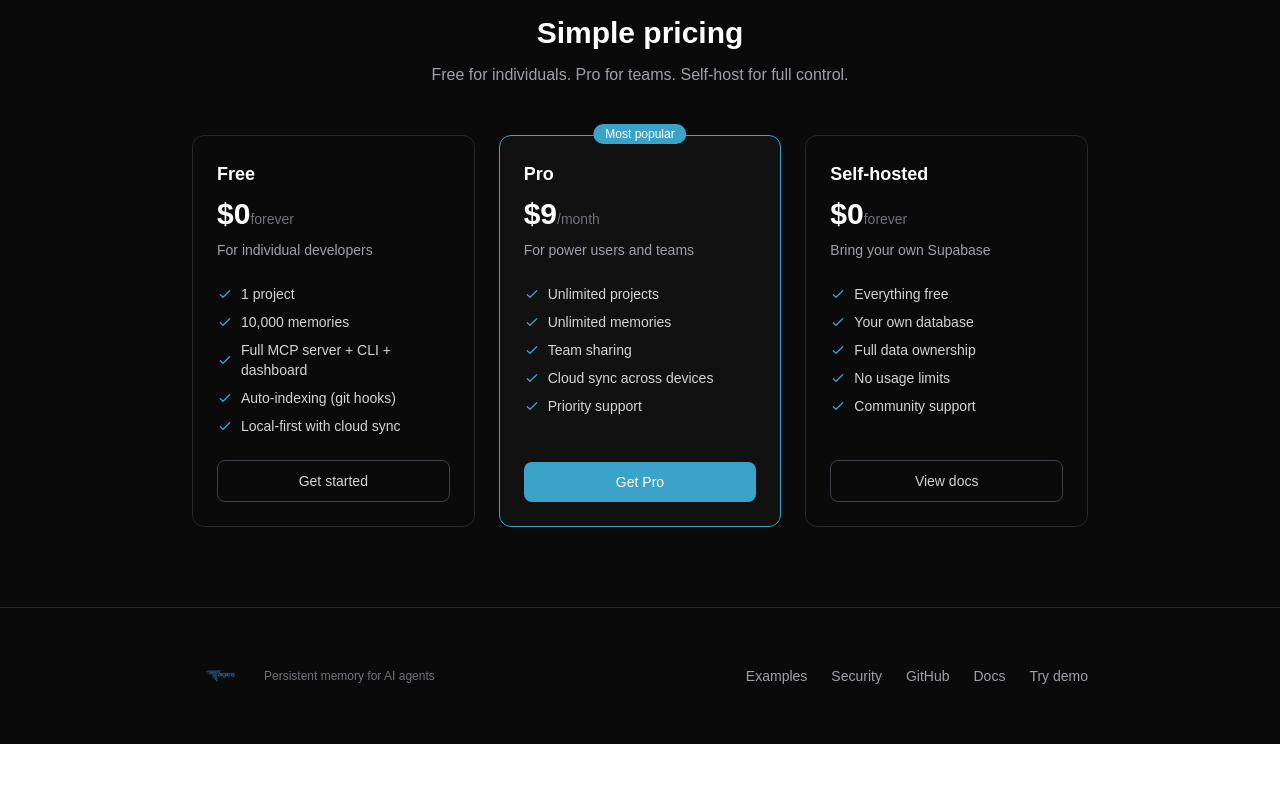
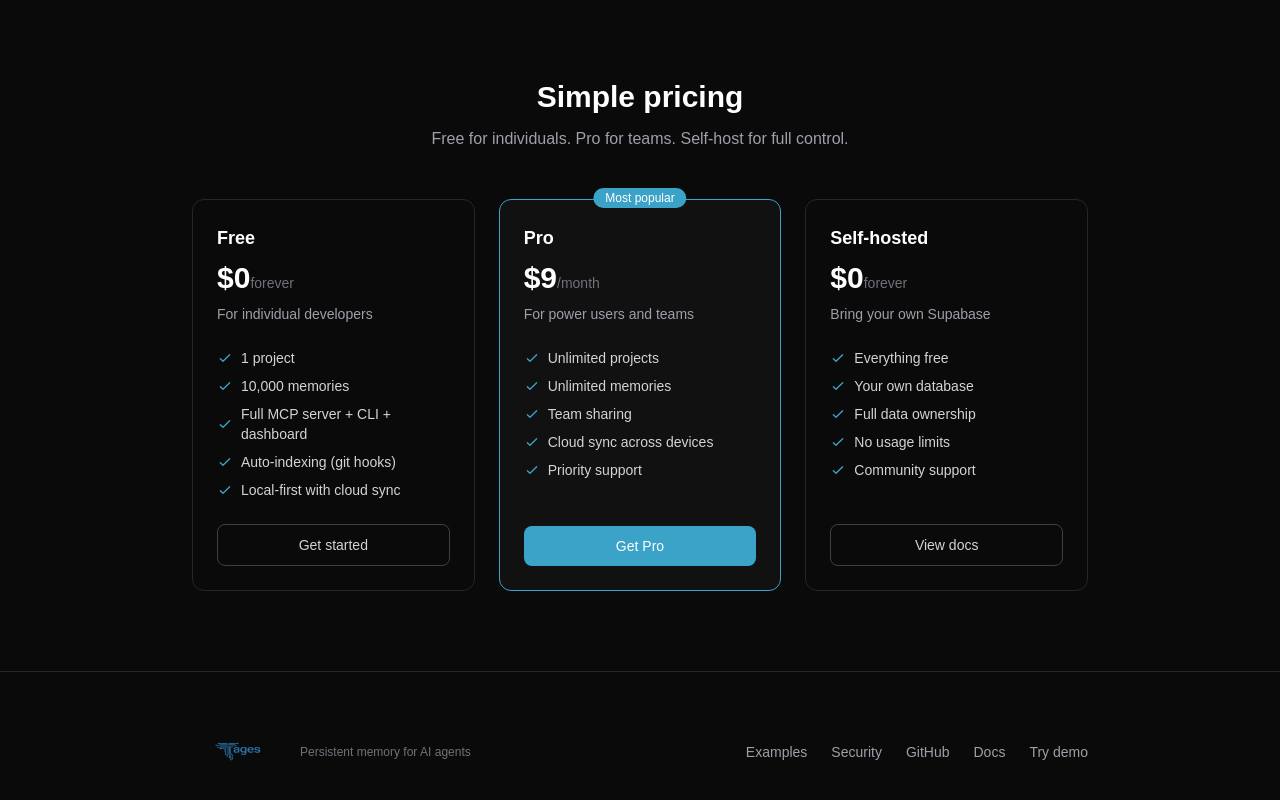
Before and after one commit to ryantlee25-droid/tages, a Next.js app in the folder apps/dashboard/: page / in a window 1280 px wide. Shown: the part 3499-4299 px from the top of the page. Before the commit the page ends 4243 px from the top, so only its background shows below. Built offline with nearby package versions, Linux system fonts and the light colour scheme; no server answers.

Commit message:
fix: increase logo sizes — nav h-16, hero h-40/h-52, footer h-16
Co-Authored-By: Claude Opus 4.6 (1M context) <noreply@anthropic.com>

```diff
--- a/apps/dashboard/src/components/marketing/footer.tsx
+++ b/apps/dashboard/src/components/marketing/footer.tsx
@@ -6,7 +6,7 @@ export function Footer() {
     <footer className="border-t border-zinc-800 px-6 py-12">
       <div className="mx-auto flex max-w-4xl flex-col items-center gap-8 sm:flex-row sm:justify-between">
         <div className="flex items-center gap-3">
-          <Image src="/logo-hero.png" alt="Tages" width={200} height={134} className="h-10 w-auto" style={{ filter: 'hue-rotate(-13deg) saturate(0.6)' }} />
+          <Image src="/logo-hero.png" alt="Tages" width={300} height={200} className="h-16 w-auto" style={{ filter: 'hue-rotate(-13deg) saturate(0.6)' }} />
           <span className="text-xs text-zinc-500">Persistent memory for AI agents</span>
         </div>
         <div className="flex flex-wrap justify-center gap-6 text-sm text-zinc-400">
--- a/apps/dashboard/src/components/marketing/hero.tsx
+++ b/apps/dashboard/src/components/marketing/hero.tsx
@@ -9,7 +9,7 @@ export function Hero() {
         alt="Tages"
         width={480}
         height={320}
-        className="mb-8 h-28 w-auto sm:h-36"
+        className="mb-8 h-40 w-auto sm:h-52"
         style={{ filter: 'hue-rotate(-13deg) saturate(0.6)' }}
         priority
       />
--- a/apps/dashboard/src/components/marketing/nav.tsx
+++ b/apps/dashboard/src/components/marketing/nav.tsx
@@ -16,7 +16,7 @@ export function Nav() {
             alt="Tages"
             width={240}
             height={160}
-            className="h-12 w-auto"
+            className="h-16 w-auto"
             style={{ filter: 'hue-rotate(-13deg) saturate(0.6)' }}
             priority
           />
```
